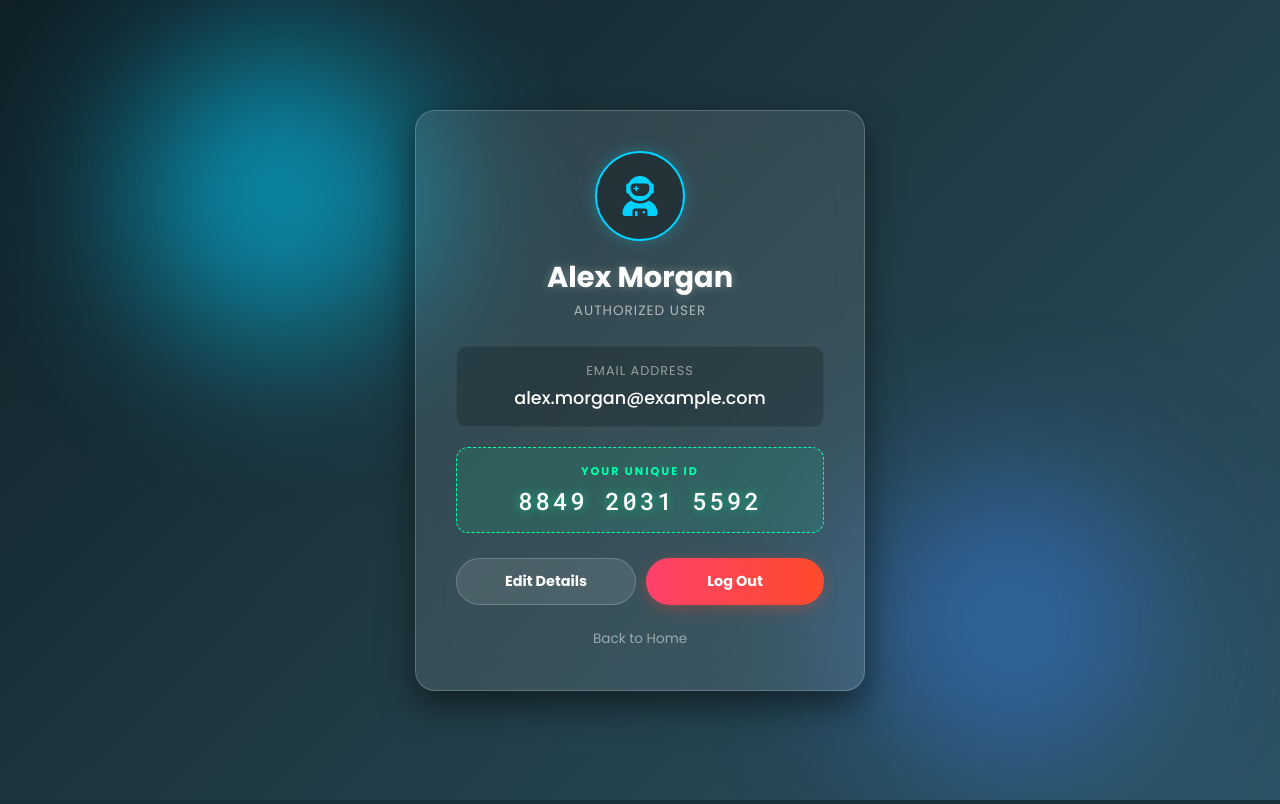
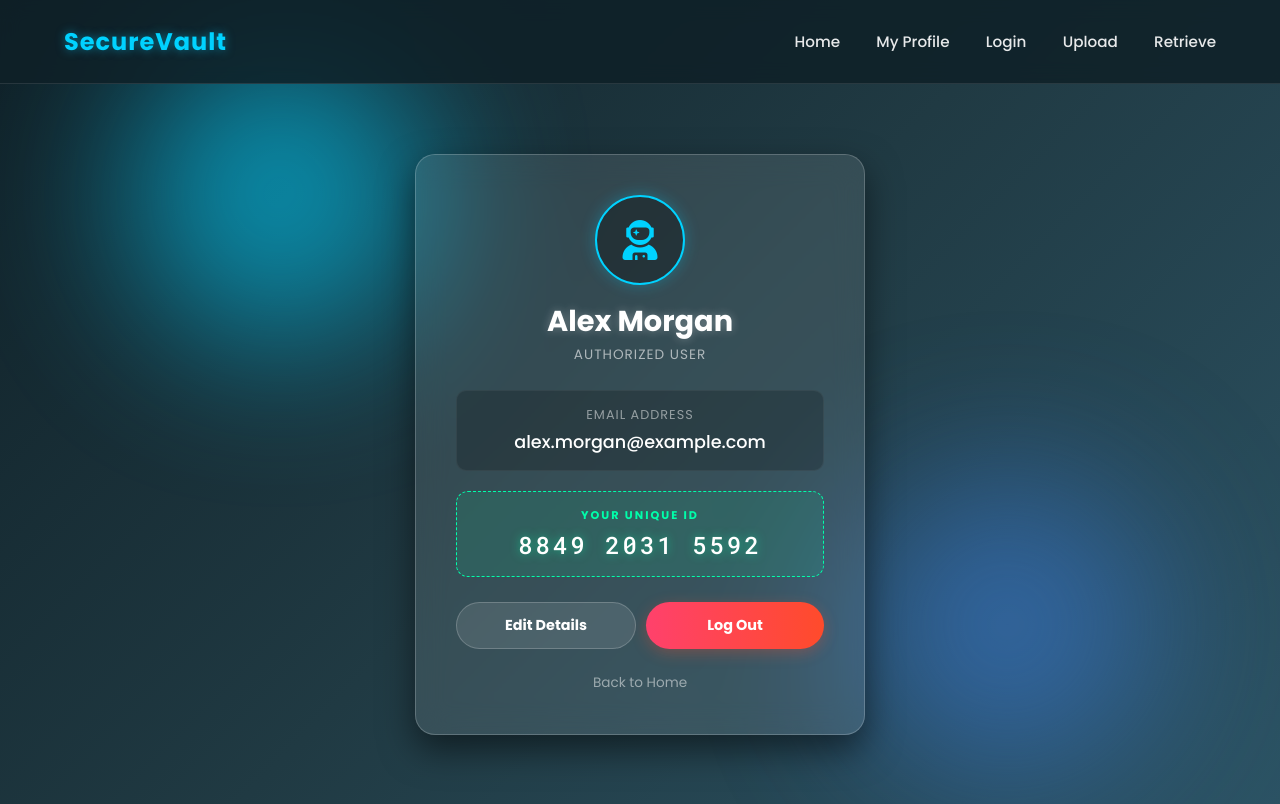
Before and after one commit to JovitaPaul/Decentralised_KeySecure, a Django app: page /accounts/profile/ in a window 1280 px wide. Run offline with Django 5.2, Linux system fonts and the light colour scheme.

Commit message:
Fixed navbar on pages login, profile, uplaod, home,retrieve

```diff
--- /dev/null
+++ b/SecureVault/static/css/base.css
@@ -0,0 +1,88 @@
+/* BASE.CSS - Common styles for all pages */
+
+/* FONTS */
+@import url('https://fonts.googleapis.com/css2?family=Poppins:wght@300;400;500;700&display=swap');
+
+/* RESET */
+* {
+    margin: 0;
+    padding: 0;
+    box-sizing: border-box;
+    font-family: 'Poppins', sans-serif;
+}
+
+/* BODY BASE STYLES */
+body {
+    background: linear-gradient(135deg, #0f2027, #203a43, #2c5364);
+    min-height: 100vh;
+    color: white;
+    overflow-x: hidden;
+    position: relative;
+}
+
+/* BACKGROUND ANIMATED BLOBS */
+body::before, body::after {
+    content: '';
+    position: fixed;
+    width: 400px;
+    height: 400px;
+    border-radius: 50%;
+    z-index: -1;
+    filter: blur(80px);
+    opacity: 0.6;
+}
+
+body::before {
+    background: #00d2ff;
+    top: -100px;
+    left: -100px;
+    animation: float 6s ease-in-out infinite;
+}
+
+body::after {
+    background: #3a7bd5;
+    bottom: -50px;
+    right: -50px;
+    animation: float 8s ease-in-out infinite reverse;
+}
+
+@keyframes float {
+    0%, 100% { transform: translate(0, 0); }
+    50% { transform: translate(20px, 40px); }
+}
+
+/* NAVIGATION BAR */
+nav {
+    display: flex;
+    justify-content: space-between;
+    align-items: center;
+    padding: 1.5rem 5%;
+    background: rgba(15, 32, 39, 0.85);
+    backdrop-filter: blur(10px);
+    position: sticky;
+    top: 0;
+    z-index: 1000;
+    border-bottom: 1px solid rgba(255, 255, 255, 0.1);
+    width: 100%;
+}
+
+.logo {
+    font-size: 1.5rem;
+    font-weight: 700;
+    color: #00d2ff;
+    text-shadow: 0 0 10px rgba(0, 210, 255, 0.5);
+    letter-spacing: 1px;
+}
+
+.nav-links a {
+    color: rgba(255, 255, 255, 0.9);
+    text-decoration: none;
+    font-weight: 500;
+    margin-left: 2rem;
+    font-size: 0.95rem;
+    transition: 0.3s;
+}
+
+.nav-links a:hover {
+    color: #00d2ff;
+}
--- a/SecureVault/static/css/getfile.css
+++ b/SecureVault/static/css/getfile.css
@@ -3,7 +3,7 @@
 
 * { margin: 0; padding: 0; box-sizing: border-box; font-family: 'Poppins', sans-serif; }
 
-body {
+.page-wrapper {
     background: linear-gradient(135deg, #0f2027, #203a43, #2c5364);
     min-height: 100vh;
     display: flex;
--- a/SecureVault/static/css/getkey.css
+++ b/SecureVault/static/css/getkey.css
@@ -8,7 +8,7 @@
     font-family: 'Poppins', sans-serif;
 }
 
-body {
+.page-wrapper {
     background: linear-gradient(135deg, #0f2027, #203a43, #2c5364);
     min-height: 100vh;
     display: flex;
--- a/SecureVault/static/css/login.css
+++ b/SecureVault/static/css/login.css
@@ -8,7 +8,7 @@
     font-family: 'Poppins', sans-serif; /* Modern, clean font */
 }
 
-body {
+.login-wrapper{
     /* distinct deep gradient */
     background: linear-gradient(135deg, #0f2027, #203a43, #2c5364);
     height: 100vh;
--- a/SecureVault/static/css/profile.css
+++ b/SecureVault/static/css/profile.css
@@ -5,17 +5,10 @@
 
 * { margin: 0; padding: 0; box-sizing: border-box; font-family: 'Poppins', sans-serif; }
 
-body {
-    background: linear-gradient(135deg, #0f2027, #203a43, #2c5364);
-    min-height: 100vh;
-    display: flex;
-    justify-content: center;
-    align-items: center;
-    padding: 20px;
-    color: white;
-}
+/* DON'T style body here - it interferes with navbar from base.css */
+/* Instead, we'll use a wrapper div in the HTML */
 
-/* BACKGROUND ANIMATION */
+/* BACKGROUND ANIMATION - kept for profile page */
 body::before, body::after {
     content: '';
     position: absolute;
@@ -32,6 +25,15 @@ body::after { background: #3a7bd5; bottom: 5%; right: 10%; animation: float 8s e
 @keyframes float {
     0%, 100% { transform: translate(0, 0); }
     50% { transform: translate(20px, 40px); }
+}
+
+/* PROFILE PAGE WRAPPER - This centers the glass container without affecting navbar */
+.profile-wrapper {
+    min-height: calc(100vh - 80px); /* Account for navbar height */
+    display: flex;
+    justify-content: center;
+    align-items: center;
+    padding: 20px;
 }
 
 /* MAIN CARD */
--- /dev/null
+++ b/SecureVault/templates/layout.html
@@ -0,0 +1,29 @@
+<!DOCTYPE html>
+{%load static%}
+<html lang="en">
+<head>
+    <meta charset="UTF-8">
+    <meta name="viewport" content="width=device-width, initial-scale=1.0">
+
+    <!-- Base CSS - loaded on ALL pages -->
+    <link rel="stylesheet" href="{% static 'css/base.css' %}">
+
+    {% block title %}
+    {% endblock %}
+</head>
+<body>
+    <nav>
+        <section class="logo">SecureVault</section>
+        <section class="nav-links">
+            <a href="{% url 'index' %}">Home</a>
+            <a href="{% url 'profile' %}">My Profile</a>
+            <a href="{% url 'login' %}">Login</a>
+            <a href="{% url 'upload_file' %}">Upload</a>
+            <a href="{% url 'upload_key' %}">Retrieve</a>
+        </section>
+    </nav>
+
+    {% block content%}
+    {% endblock %}
+</body>
+</html>
--- a/SecureVault/templates/profile.html
+++ b/SecureVault/templates/profile.html
@@ -1,15 +1,13 @@
-<!DOCTYPE html>
-{%load static%}
-<html lang="en">
-<head>
-    <meta charset="UTF-8">
-    <meta name="viewport" content="width=device-width, initial-scale=1.0">
+{% extends 'layout.html' %}
+{% load static %}
+   {% block title %}
     <title>My Profile</title>
     <link rel="stylesheet" href="{% static 'css/profile.css' %}">
     <link rel="stylesheet" href="https://cdnjs.cloudflare.com/ajax/libs/font-awesome/6.0.0/css/all.min.css">
-</head>
-<body>
-
+  {% endblock %}
+      {% block content%}
+    <!-- Wrapper div to center the glass container without affecting navbar -->
+    <div class="profile-wrapper">
         <section class="glass-container">
 
             <div class="profile-header">
@@ -40,6 +38,5 @@
             <a href="{% url 'index' %}" class="back-link">Back to Home</a>
 
         </section>
-
-</body>
-</html>
+    </div>
+    {% endblock %}
```
Also changed, not shown: SecureVault/static/css/uploadfile.css (+2 -5 lines), SecureVault/static/css/uploadkey.css (+3 -4 lines), SecureVault/templates/getfile.html (+8 -10 lines), SecureVault/templates/index.html (+7 -22 lines), SecureVault/templates/login.html (+7 -9 lines), SecureVault/templates/uploadfile.html (+7 -11 lines), SecureVault/templates/uploadkey.html (+7 -10 lines), SecureVault/templates/base.html (deleted). Lines whose indentation alone changed are shown as unchanged.
